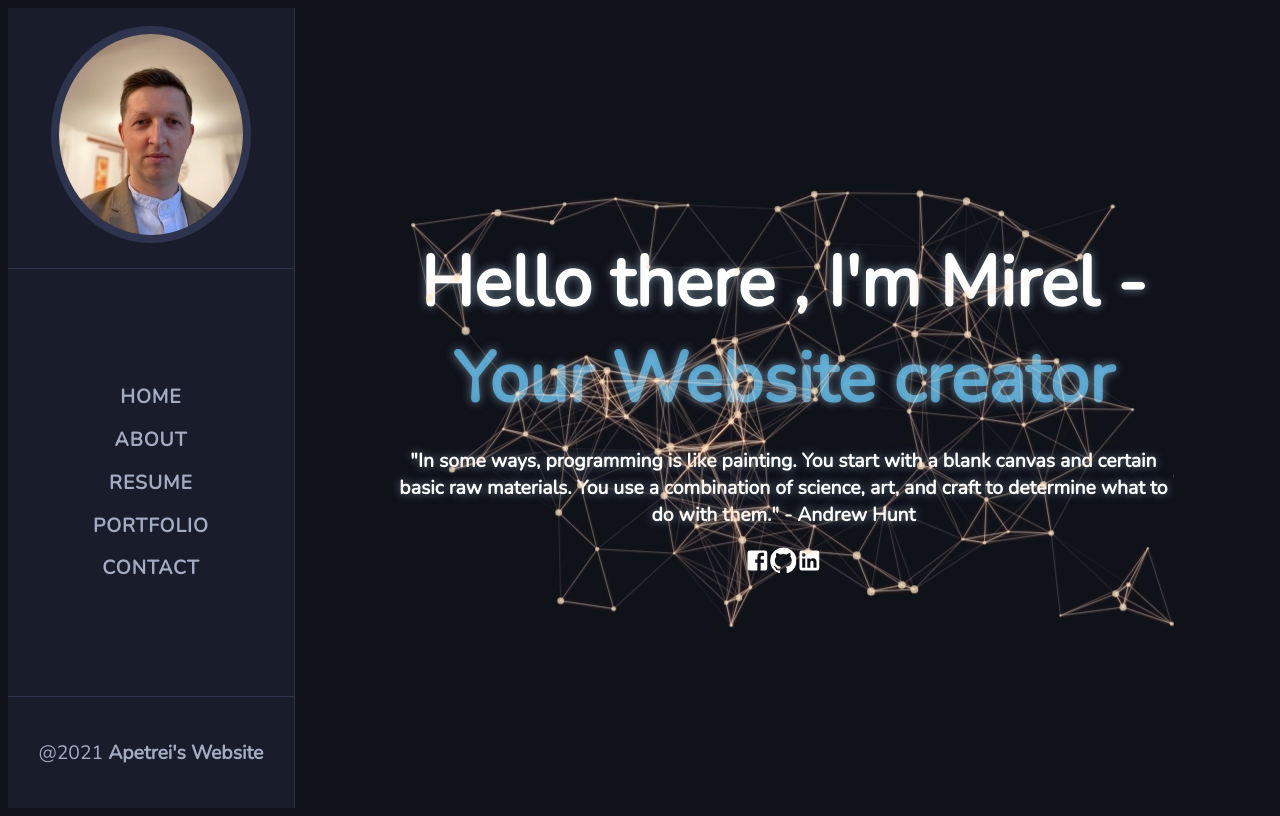
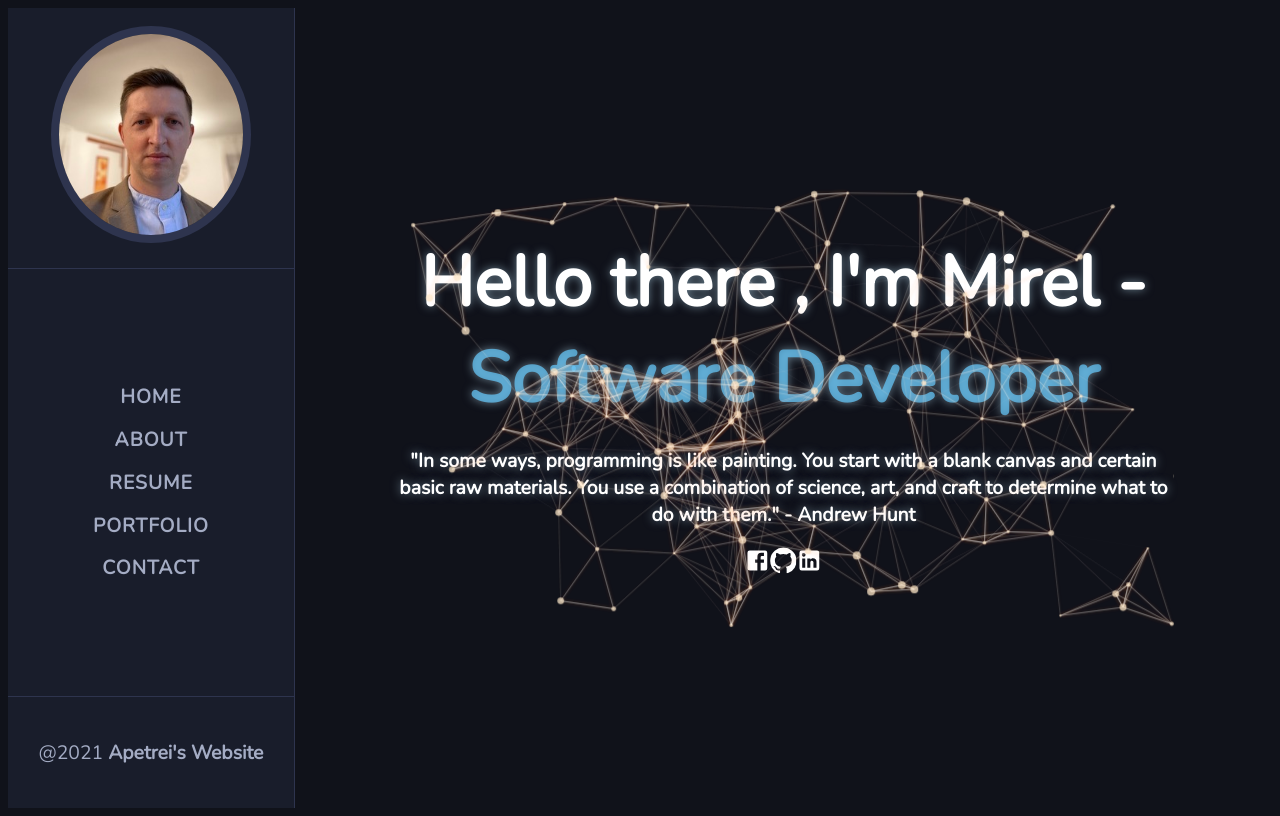
Before and after one commit to Myrel1987/secondWebPage, a React (Create React App) app: page / in a window 1280 px wide. Built offline with nearby package versions, Linux system fonts and the light colour scheme.

Commit message:
description -> homepage

```diff
--- a/src/Pages/HomePage/HomePage.component.js
+++ b/src/Pages/HomePage/HomePage.component.js
@@ -13,7 +13,7 @@ function HomePage() {
           <Particle />
         </div>
         <h1>
-          Hello there , I'm Mirel -<span> Your Website creator </span>
+          Hello there , I'm Mirel -<span> Software Developer </span>
           <p>
             "In some ways, programming is like painting. You start with a blank
             canvas and certain basic raw materials. You use a combination of
```
